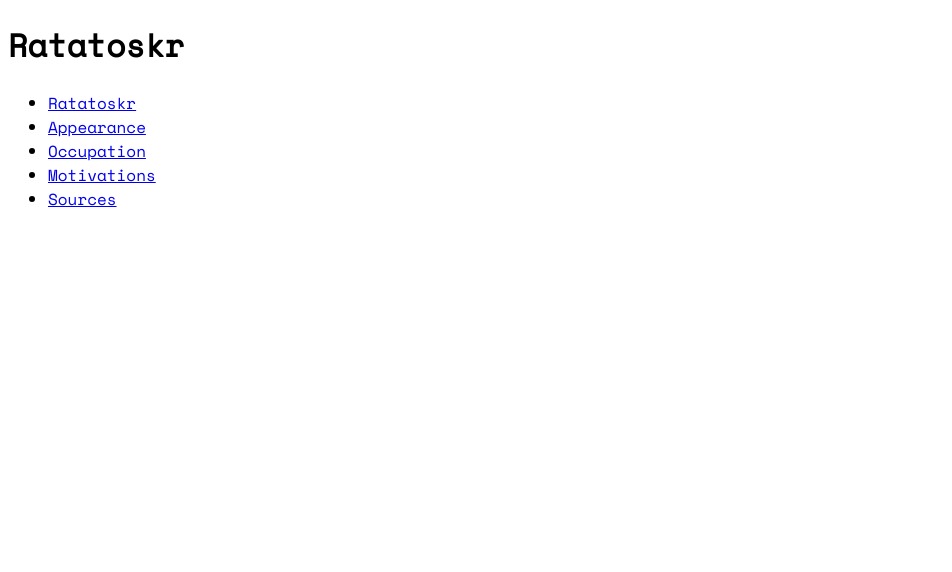
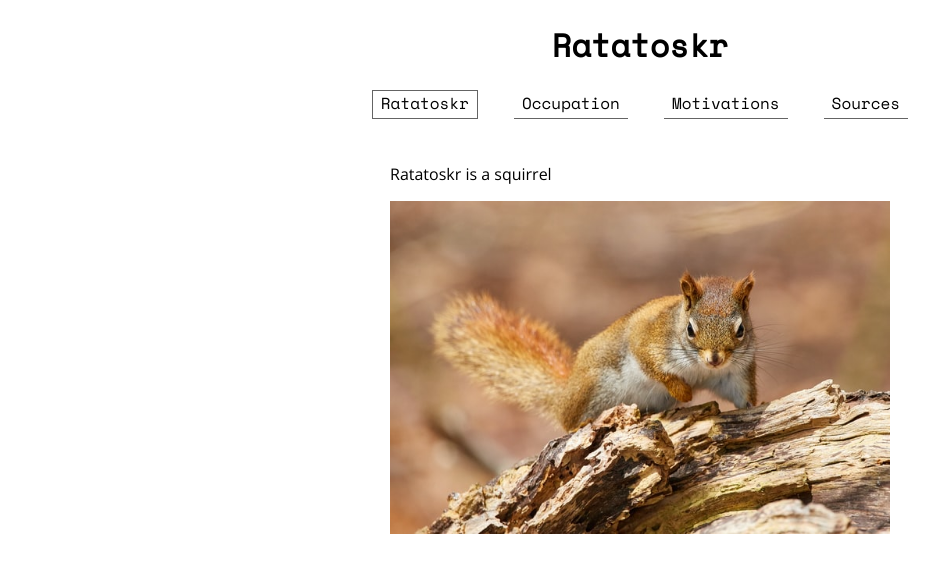
Before and after one commit to jdmar3-comp426/a01-zzz-tang, a website: page index.html in a window 1280 px wide. Shown: the whole page, without its empty margins (0-952 px from the left). Drawn offline with nearby package versions, Linux system fonts and the light colour scheme.

Commit message:
Reorganized page structure; Completed CSS for pages.

```diff
--- a/index.html
+++ b/index.html
@@ -1,6 +1,6 @@
 <!DOCTYPE html>
 
-<html>
+<html lang="en">
 
 <head>
   <title>Ratatoskr</title>
@@ -9,17 +9,22 @@
   <link rel="preconnect" href="https://fonts.gstatic.com" crossorigin>
   <link href="https://fonts.googleapis.com/css2?family=Space+Mono&display=swap" rel="stylesheet">
   <link href="https://fonts.googleapis.com/css2?family=Open+Sans&display=swap" rel="stylesheet">
+  <meta charset="UTF-8" />
+  <meta name="viewport" content="width=device-width, initial-scale=1.0">
 </head>
 
 <body>
   <h1>Ratatoskr</h1>
-  <ul>
-    <li><a href="index.html">Ratatoskr</a></li>
-    <li><a href="appearance.html">Appearance</a></li>
-    <li><a href="occupation.html">Occupation</a></li>
-    <li><a href="motivations.html">Motivations</a></li>
-    <li><a href="sources.html">Sources</a></li>
-  </ul>
+  <div class="navigation">
+    <a id="current" href="index.html">Ratatoskr</a>
+    <a href="occupation.html">Occupation</a>
+    <a href="motivations.html">Motivations</a>
+    <a href="sources.html">Sources</a>
+  </div>
+  <div class="information">
+    <p>Ratatoskr is a squirrel</p>
+    <img src="squirrel.jpg" alt="squirrel" />
+  </div>
 </body>
 
 </html>
--- a/styles.css
+++ b/styles.css
@@ -1,7 +1,54 @@
-h1, li {
+a, h1 {
   font-family: 'Space Mono', monospace;
 }
 
-p, blockquote {
+blockquote, p {
   font-family: 'Open Sans', sans-serif;
 }
+
+h1, .navigation {
+  text-align: center;
+}
+
+.information {
+  margin: auto;
+  width: 500px;
+  max-width: 80%;
+}
+
+img {
+  max-width: 100%;
+}
+
+#current {
+  border: 0.1em solid rgb(100, 100, 100);
+}
+
+#current:hover{
+  background-color: rgb(78, 17, 0);
+  color: rgb(255, 255, 255);
+}
+
+.navigation {
+  margin-bottom: 3em;
+}
+
+.navigation a {
+  border-bottom: 0.1em solid rgb(100, 100, 100);
+  margin: 0em 1em 0em 1em;
+  padding: 0em 0.5em 0.2em 0.5em;
+  text-decoration: none;
+}
+
+a:active, a:link, a:visited {
+  color: rgb(0, 0, 0);
+}
+
+a:hover {
+  color:rgb(206, 110, 0);
+  text-decoration: none;
+}
+
+.navigation a:hover {
+  border-bottom-color: rgb(200, 200, 200);
+}
```
Also changed, not shown: appearance.html (deleted, +0 -27 lines), motivations.html (+11 -8 lines), occupation.html (+13 -10 lines), sources.html (+13 -10 lines).
